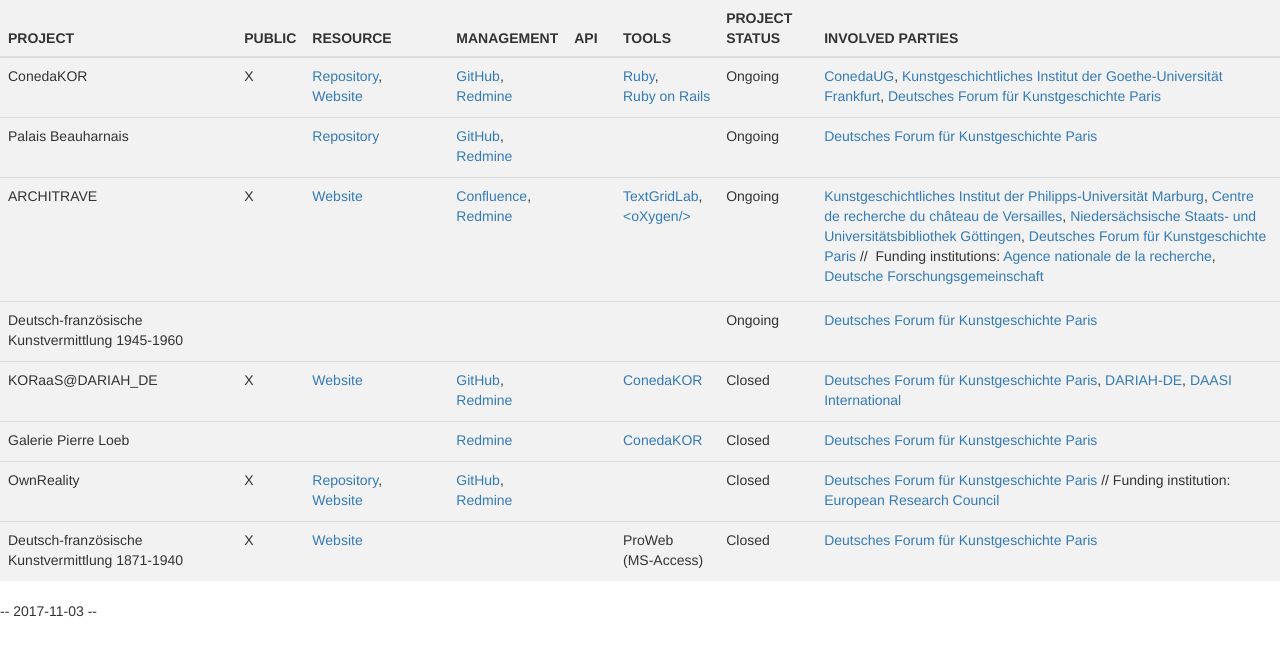
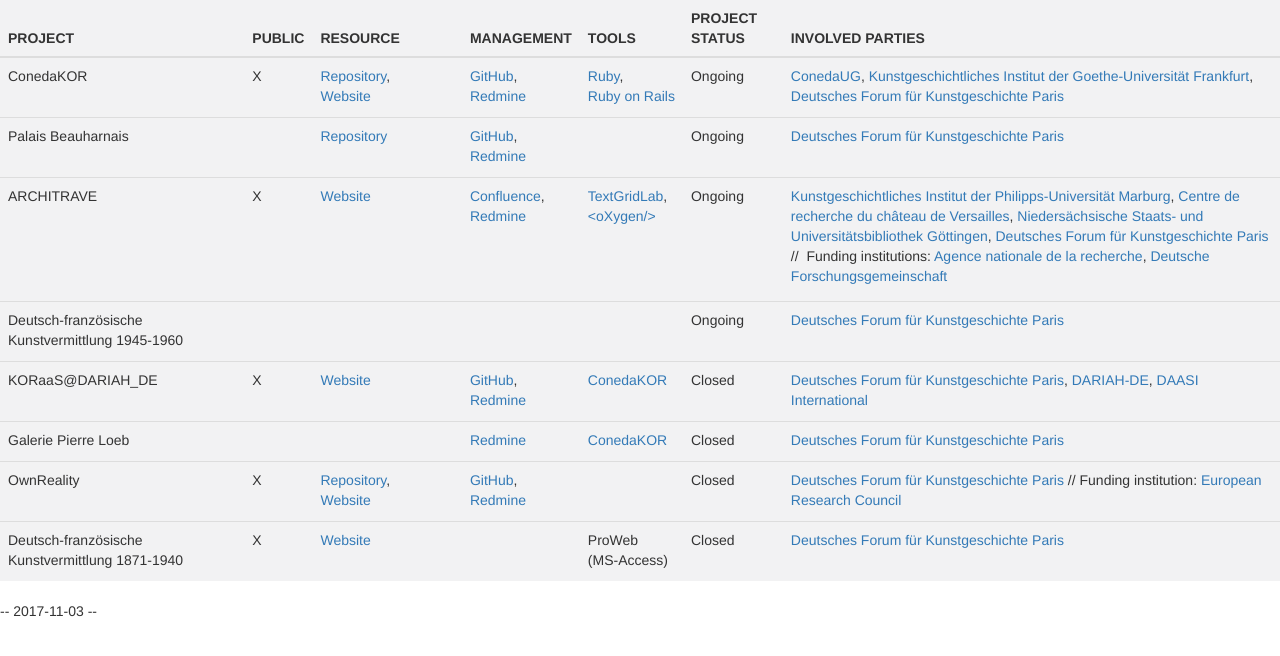
Before and after one commit to dfk-paris/dfk-paris.github.io, a plain HTML site: page index.html in a window 1280 px wide. Drawn offline with nearby package versions, Linux system fonts and the light colour scheme.

Commit message:
killed a column

```diff
--- a/index.html
+++ b/index.html
@@ -30,7 +30,6 @@
     <th width="20">PUBLIC</th>
     <th width="150">RESOURCE</th>
     <th width="100">MANAGEMENT</th>
-    <th width="50">API</th>
     <th width="100">TOOLS</th>
     <th width="100">PROJECT STATUS</th>
     <th width="500">INVOLVED PARTIES</th>
@@ -48,8 +47,6 @@
       </td>
       <td>
         <a href="https://github.com/" target="_blank">GitHub</a>, <a href="http://www.redmine.org/" target="_blank">Redmine</a></td>
-      </td>
-      <td>&nbsp;
       </td>
       <td>
         <a href="https://www.ruby-lang.org/en/" target="_blank">Ruby</a>, <a href="http://rubyonrails.org/" target="_blank">Ruby&nbsp;on&nbsp;Rails</a>
@@ -72,8 +69,6 @@
       <a href="https://github.com/" target="_blank">GitHub</a>, <a href="http://www.redmine.org/" target="_blank">Redmine</a></td>
     <td>&nbsp;
     </td>
-    <td>&nbsp;
-    </td>
     <td>Ongoing
     </td>
     <td>
@@ -90,8 +85,6 @@
     </td>
     <td>
       <a href="https://www.atlassian.com/software/confluence" target="_blank">Confluence</a>, <a href="http://www.redmine.org/" target="_blank">Redmine</a></td>
-    <td>&nbsp;
-    </td>
     <td>
       <a href="https://textgrid.de/" target="_blank">TextGridLab</a>, <a href="https://www.oxygenxml.com" target="_blank">&lt;oXygen/&gt;</a>
     </td>
@@ -103,8 +96,6 @@
 
 <tr>
     <td>Deutsch-franz&ouml;sische Kunstvermittlung 1945-1960
-    </td>
-    <td>&nbsp;
     </td>
     <td>&nbsp;
     </td>
@@ -130,8 +121,6 @@
       </td>
       <td>
         <a href="https://github.com/" target="_blank">GitHub</a>, <a href="http://www.redmine.org/" target="_blank">Redmine</a></td>
-      <td>&nbsp;
-      </td>
       <td>
         <a href="https://github.com/coneda/kor" target="_blank">ConedaKOR</a>
       </td>
@@ -153,8 +142,6 @@
       <td>
         <a href="http://www.redmine.org/" target="_blank">Redmine</a>
       </td>
-      <td>&nbsp;
-      </td>
       <td>
         <a href="https://github.com/coneda/kor" target="_blank">ConedaKOR</a>
       </td>
@@ -174,8 +161,6 @@
       <td><a href="https://github.com/" target="_blank">GitHub</a>, <a href="http://www.redmine.org/" target="_blank">Redmine</a></td>
       <td>&nbsp;
       </td>
-      <td>&nbsp;
-      </td>
       <td>
         Closed
       </td>
@@ -191,8 +176,6 @@
     </td>
     <td><a href="https://proweb.dfkg.org/(kskzgdzwhd5muwnzkwfqgp55)/Index.aspx?L=1&P=1,2 " target="_blank">Website</a></td>
     <td>&nbsp;</td>
-    <td>&nbsp;
-    </td>
     <td>ProWeb <br>(MS-Access)
     </td>
     <td>Closed
```
